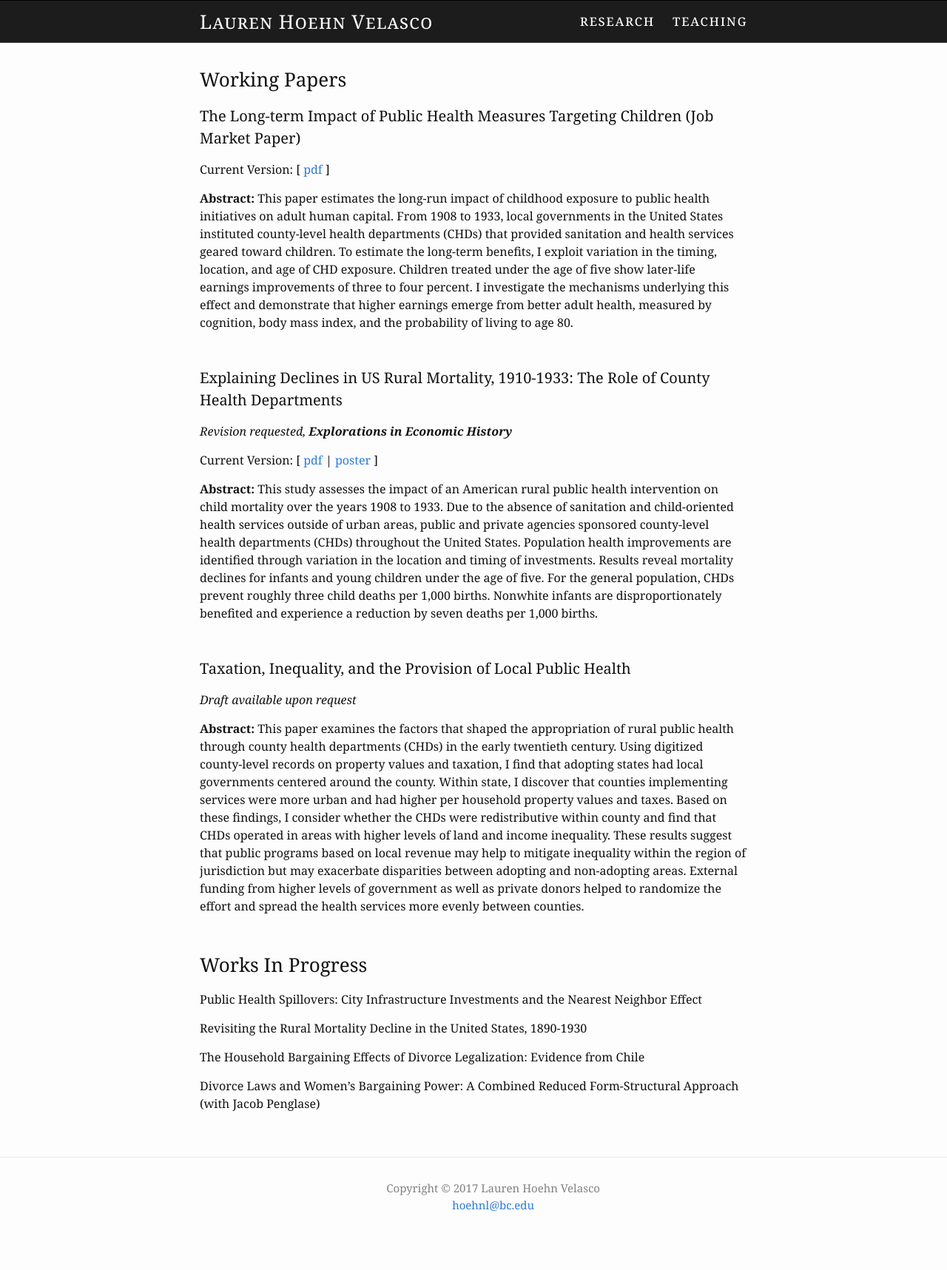
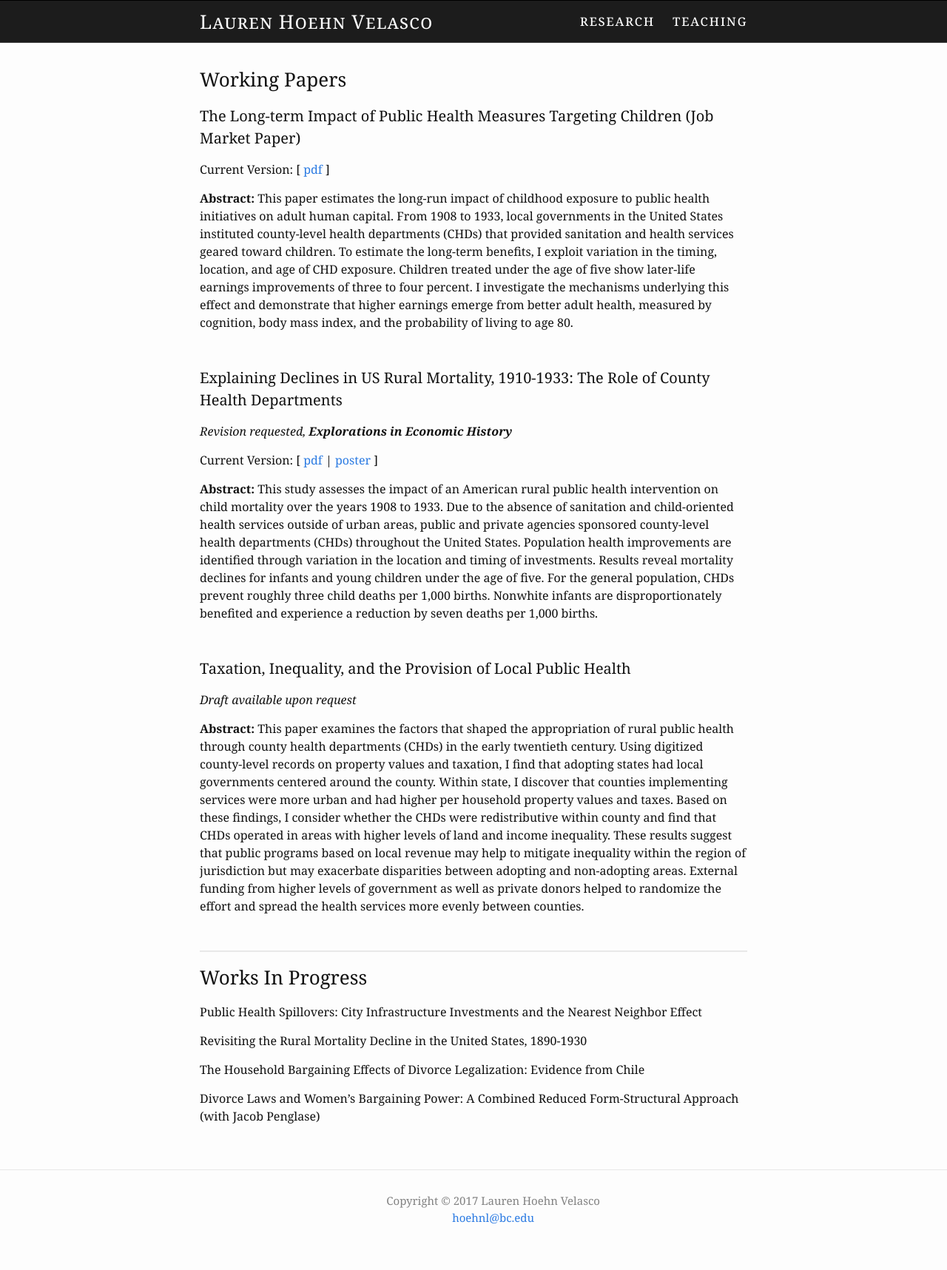
Before and after one commit to germsvel/lhv, a Jekyll site: the page built from research.html, in a window 1280 px wide. Shown: the whole page at 74% size. Built offline with Jekyll 4.4.1, drawn with Linux system fonts in a browser that asks for light colours.

Commit message:
Add solid line to resarch page to separate works in progress

```diff
--- a/research.html
+++ b/research.html
@@ -89,6 +89,8 @@ permalink: /research/
   </p>
 </div>
 
+<p class="solid-line"></p>
+
 <h3>Works In Progress</h4>
 
 <p>Public Health Spillovers: City Infrastructure Investments and the Nearest
```
